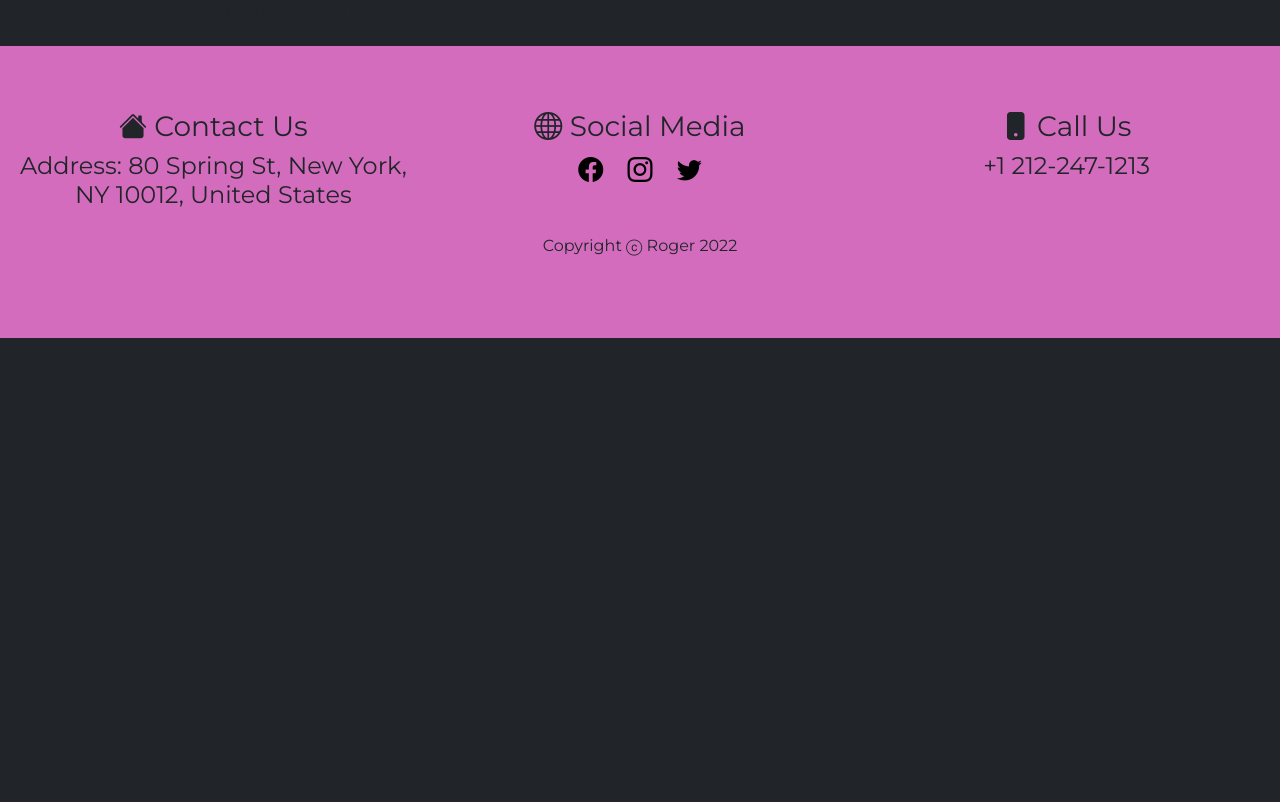
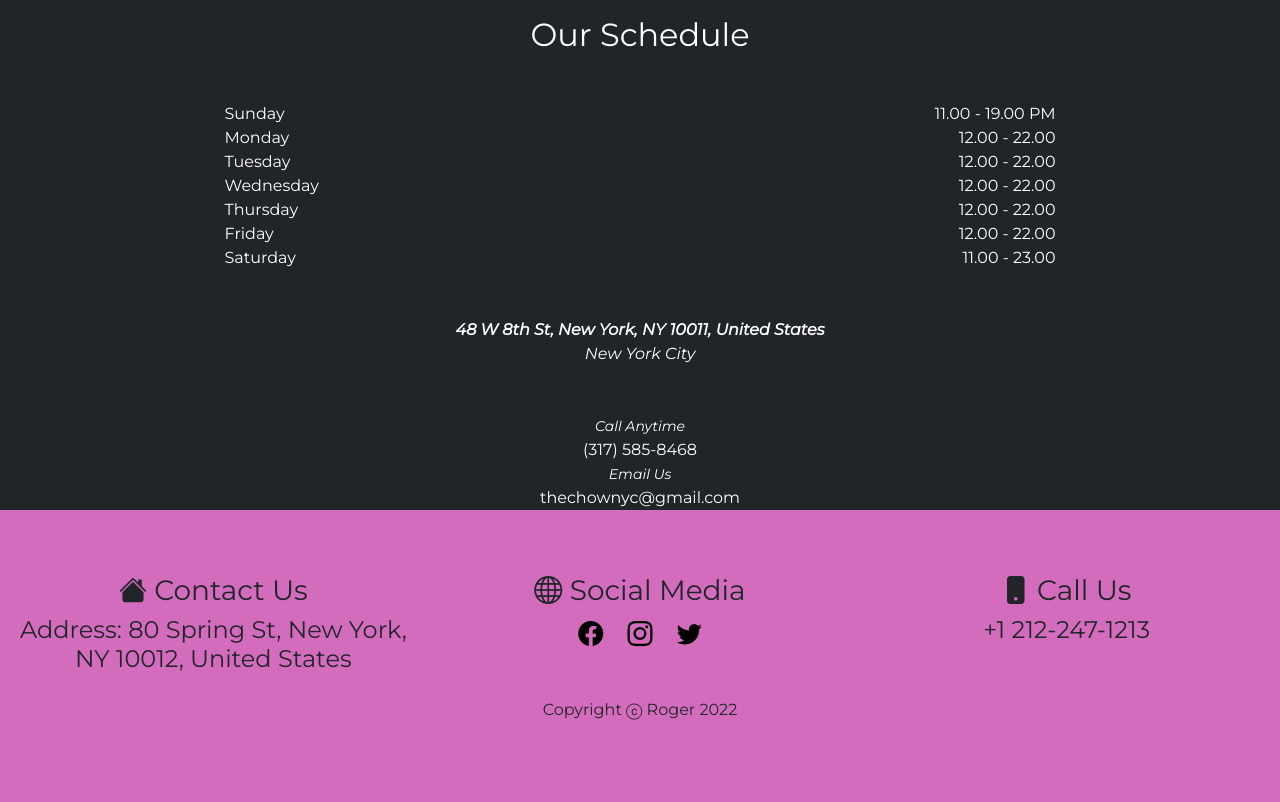
Before and after one commit to CHAMPION316/Gourmet-Chow-Restaurant, a Django app: page /contact in a window 1280 px wide. Shown: the part 78-880 px from the top of the page. Before the commit the page ends 416 px from the top, so only its background shows below. Run offline with Django 3.2, Linux system fonts and the light colour scheme; some libraries are stand-ins or nearby versions.

Commit message:
Update contact.html page

```diff
--- a/templates/restaurant/contact.html
+++ b/templates/restaurant/contact.html
@@ -3,12 +3,65 @@
 {% block content %}
 {% load crispy_forms_tags %}
 
-<div class="container">
-    <div class="row">
-        <div class="col-xl-9 mx-auto">
-            <h2>WELCOME</h2>
+<section class="page-section cta">
+    <div class="container text-color pt-3">
+        <div class="row">
+            <div class="col-xl-9 mx-auto">
+                <div class="cta-inner bg-faded text-center rounded">
+                    <h2 class="section-heading mb-5">
+                        <span class="section-heading-upper">Our Schedule</span>
+                    </h2>
+                    <ul class="list-unstyled list-hours mb-5 text-left mx-auto">
+                        <li class="list-unstyled-item list-hours-item d-flex">
+                            Sunday
+                            <span class="ms-auto">11.00 - 19.00 PM</span>
+                        </li>
+                        <li class="list-unstyled-item list-hours-item d-flex">
+                            Monday
+                            <span class="ms-auto">12.00 - 22.00</span>
+                        </li>
+                        <li class="list-unstyled-item list-hours-item d-flex">
+                            Tuesday
+                            <span class="ms-auto">12.00 - 22.00</span>
+                        </li>
+                        <li class="list-unstyled-item list-hours-item d-flex">
+                            Wednesday
+                            <span class="ms-auto">12.00 - 22.00</span>
+                        </li>
+                        <li class="list-unstyled-item list-hours-item d-flex">
+                            Thursday
+                            <span class="ms-auto">12.00 - 22.00</span>
+                        </li>
+                        <li class="list-unstyled-item list-hours-item d-flex">
+                            Friday
+                            <span class="ms-auto">12.00 - 22.00</span>
+                        </li>
+                        <li class="list-unstyled-item list-hours-item d-flex">
+                            Saturday
+                            <span class="ms-auto">11.00 - 23.00</span>
+                        </li>
+                    </ul>
+                    <p class="address mb-5">
+                        <em>
+                            <strong>48 W 8th St, New York, NY 10011, United States</strong>
+                            <br />
+                            New York City
+                        </em>
+                    </p>
+                    <p class="mb-0">
+                        <small><em>Call Anytime</em></small>
+                        <br />
+                        (317) 585-8468
+                    </p>
+                    <p class="mb-0">
+                        <small><em>Email Us</em></small>
+                        <br />
+                        thechownyc@gmail.com
+                    </p>
+                </div>
+            </div>
         </div>
     </div>
-</div>
+</section>
 
 {% endblock content %}
```
